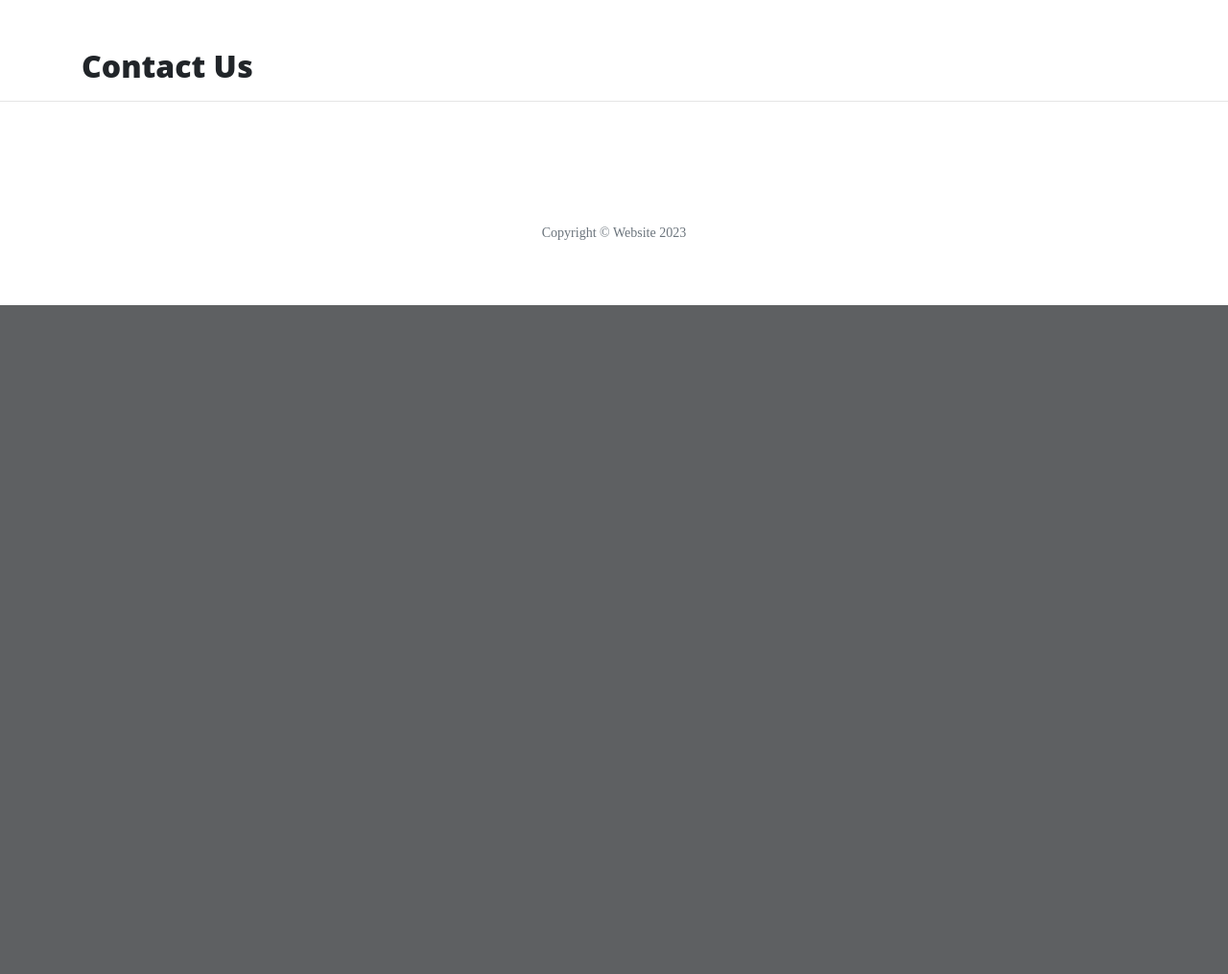
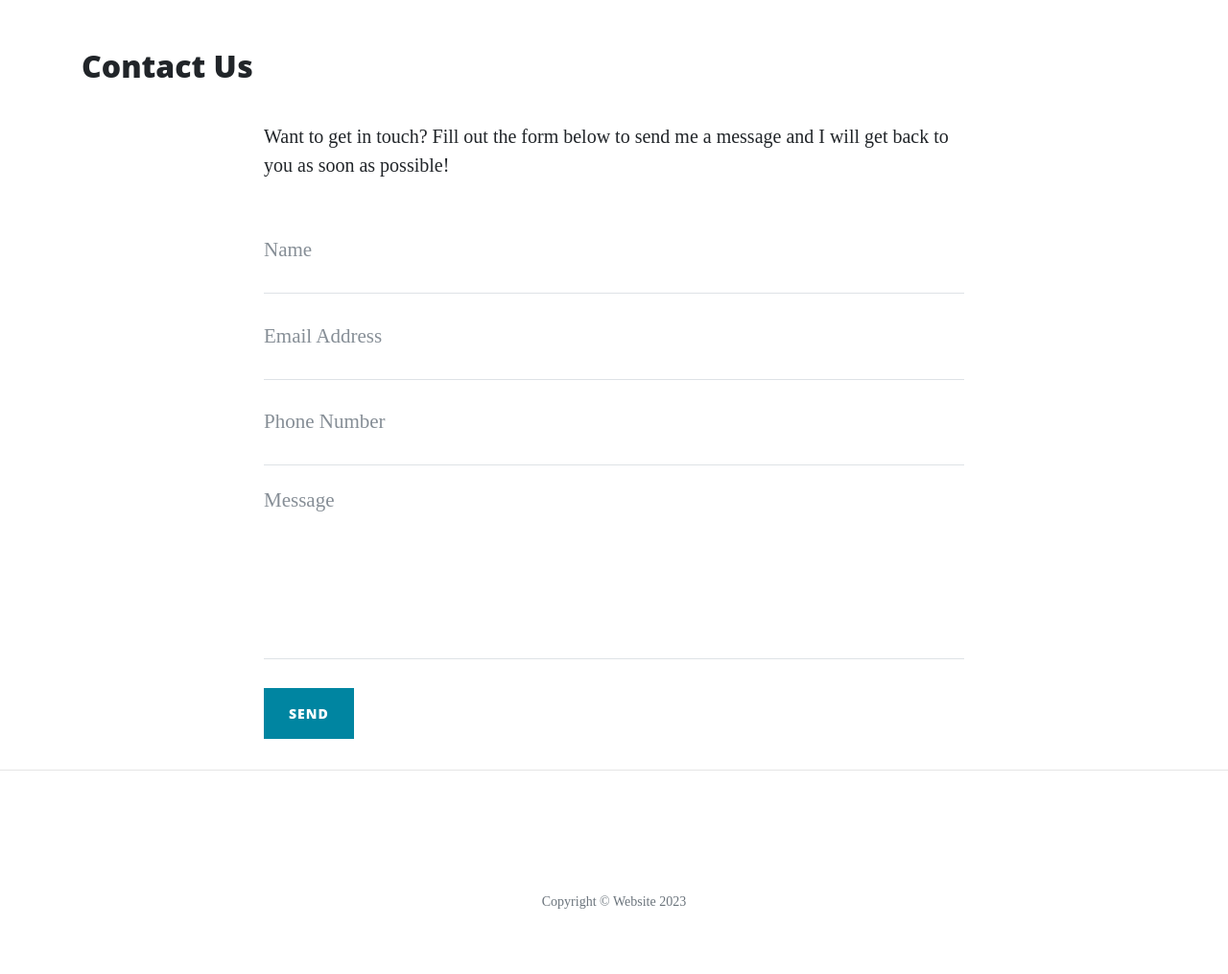
Before and after one commit to PJDEVEX/thorin_web_app, a Flask app: page /contact in a window 1280 px wide. Shown: the part 628-1643 px from the top of the page at 96% size. Before the commit the page ends 946 px from the top, so only its background shows below. Run offline with Flask 3, Linux system fonts and the light colour scheme; some libraries are stand-ins or nearby versions.

Commit message:
contact page complete

```diff
--- a/run.py
+++ b/run.py
@@ -1,15 +1,19 @@
 # Importing the Flask class
-# render_template function from the Flask module
-from flask import Flask, render_template
+# render_template, request, and flash function from the Flask module
+from flask import Flask, render_template, request, flash
 # Importing the JSON module
 import json
 # Importing the 'os' module for operating system
 # related functionalities
 import os
+# Imports environment variables from "env.py" if it exists
+if os.path.exists("env.py"):
+    import env
 
-
-# instance of the Flask class
+# Creates a new Flask application instance named app
 app = Flask(__name__)
+# Sets Flask app's secret key value of "SECRET_KEY" environment variable
+app.secret_key = os.environ.get("SECRET_KEY")
 
 
 #  route for the index page
@@ -30,9 +34,34 @@ def about():
     return render_template("about.html", page_title="About", company=data)
 
 
-#  route for the contact page
-@app.route("/contact")
+# Returns the name of a member from JSON data based on URL
+@app.route("/about/<member_name>")
+def about_member(member_name):
+    # Create an empty dictionary to store member's details
+    member = {}
+    # Open the company's JSON file and load the data
+    with open("data/company.json", "r") as json_data:
+        data = json.load(json_data)
+        # Iterate over each object in the JSON data and
+        # match the URL to get member's details
+        for obj in data:
+            if obj["url"] == member_name:
+                member = obj
+    # return "<h1>" + member["name"] + "</h1>"
+    # Render the member.html template with the member's details
+    return render_template("member.html", member=member)
+
+
+# Defines a Flask route for the /contact URL path.
+# If the request method is POST,
+# it prints the values of the "name" and "email" fields.
+# Finally, it renders a "contact.html" template
+# with the page title "Contact Us".
+@app.route("/contact", methods=["POST", "GET"])
 def contact():
+    if request.method == "POST":
+        flash("Thanks {}, we have received your message!".format(
+            request.form.get("name")))
     # Renders "contact.html" template with "Contact" title.
     return render_template("contact.html", page_title="Contact Us")
 
@@ -44,7 +73,6 @@ def careers():
     return render_template("careers.html", page_title="Careers")
 
 
-
 # Check if the script is running as the main program
 if __name__ == "__main__":
     app.run(
--- a/templates/contact.html
+++ b/templates/contact.html
@@ -1,6 +1,74 @@
 <!-- Extends base.html layout and
     defines contact page content. -->
-    {% extends 'base.html' %}
+{% extends 'base.html' %}
 {% block content %}
-    <h2>{{ page_title }}</h2>
+<h2>{{ page_title }}</h2>
+
+<div class="row">
+    <div class="col-lg-8 col-md-10 mx-auto">
+
+        <!-- Jinja template that displays flashed messages in a list -->
+        <!-- Assign get_flashed_messages() to messages using with statement -->
+        <!-- If messages exist, create an unordered list with class flashes -->
+        <!-- For each message, create a list item and print it -->
+        <!-- End the unordered list and with statement -->
+        {% with messages = get_flashed_messages() %}
+        {% if messages %}
+        <ul class="flashes">
+            {% for message in messages %}
+            <li>{{ message }}</li>
+            {% endfor %}
+        </ul>
+        {% endif %}
+        {% endwith %}
+
+        <p>Want to get in touch? Fill out the form below to send me a message and I will get back to you as soon as
+            possible!</p>
+        <!-- Add post method also -->
+        <form method="POST" name="sentMessage" id="contactForm" novalidate>
+            <div class="control-group">
+                <div class="form-group floating-label-form-group controls">
+                    <label>Name</label>
+                    <!-- Give name input element name attribute -->
+                    <input type="text" class="form-control" placeholder="Name" name="name" id="name" required
+                        data-validation-required-message="Please enter your name.">
+                    <p class="help-block text-danger"></p>
+                </div>
+            </div>
+            <div class="control-group">
+                <div class="form-group floating-label-form-group controls">
+                    <label>Email Address</label>
+                    <!-- Give email input element name attribute -->
+                    <input type="email" class="form-control" placeholder="Email Address" name="email" id="email"
+                        required data-validation-required-message="Please enter your email address.">
+                    <p class="help-block text-danger"></p>
+                </div>
+            </div>
+            <div class="control-group">
+                <div class="form-group col-xs-12 floating-label-form-group controls">
+                    <label>Phone Number</label>
+                    <!-- Give phone number input element name attribute -->
+                    <input type="tel" class="form-control" placeholder="Phone Number" name="phone" id="phone" required
+                        data-validation-required-message="Please enter your phone number.">
+                    <p class="help-block text-danger"></p>
+                </div>
+            </div>
+            <div class="control-group">
+                <div class="form-group floating-label-form-group controls">
+                    <label>Message</label>
+                    <!-- Give message input element name attribute -->
+                    <textarea rows="5" class="form-control" placeholder="Message" name="message" id="message" required
+                        data-validation-required-message="Please enter a message."></textarea>
+                    <p class="help-block text-danger"></p>
+                </div>
+            </div>
+            <br>
+            <div id="success"></div>
+            <div class="form-group">
+                <button type="submit" class="btn btn-primary" id="sendMessageButton">Send</button>
+            </div>
+        </form>
+    </div>
+</div>
+
 {% endblock %}
```
Also changed, not shown: data/company.json (+28 -14 lines), templates/about.html (+5 -4 lines), templates/member.html (added, +15 -0 lines), 1 other file.
